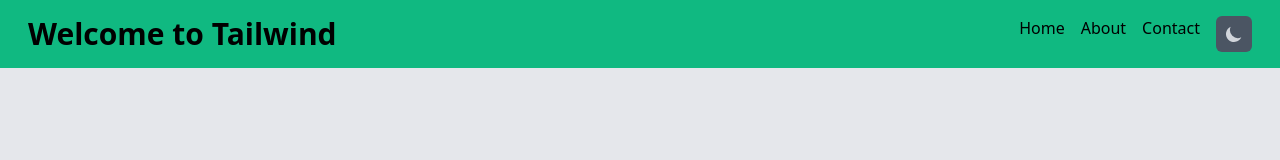
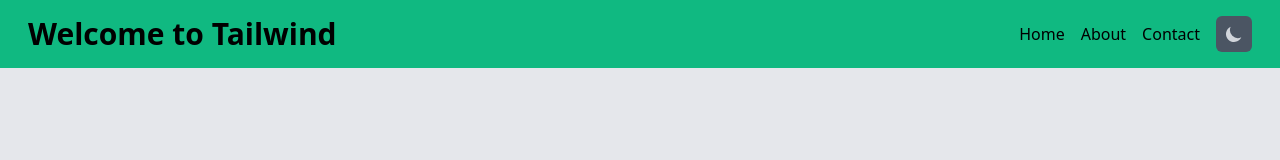
Before and after one commit to Misa100/nextjs-blog, a Next.js app: page / in a window 1280 px wide. Shown: the top 160 px of the page. Built offline with nearby package versions, Linux system fonts and the light colour scheme.

Commit message:
feat : fix style on navbar

```diff
--- a/pages/index.js
+++ b/pages/index.js
@@ -32,7 +32,7 @@
 
       {/* Desktop Menu */}
       <nav className="hidden md:block">
-        <ul className="flex flex-col lg:px-3 md:flex-row space-y-2 md:space-y-0 md:space-x-4">
+        <ul className="flex flex-col lg:px-3 md:flex-row items-center justify-center space-y-2 md:space-y-0 md:space-x-4">
           <li><a href="#home" className="text-sm md:text-base dark:text-white">Home</a></li>
           <li><a href="#about" className="text-sm md:text-base dark:text-white">About</a></li>
           <li><a href="#contact" className="text-sm md:text-base dark:text-white">Contact</a></li>
```
